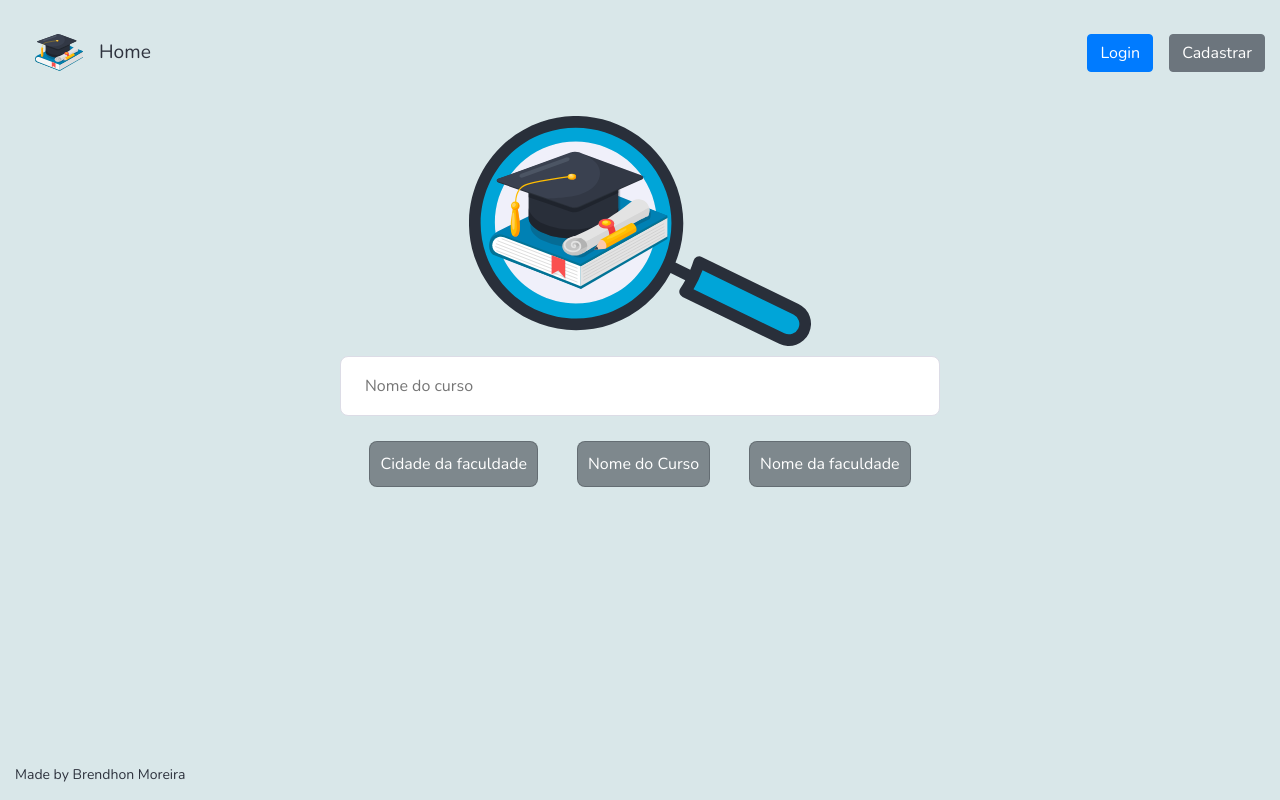
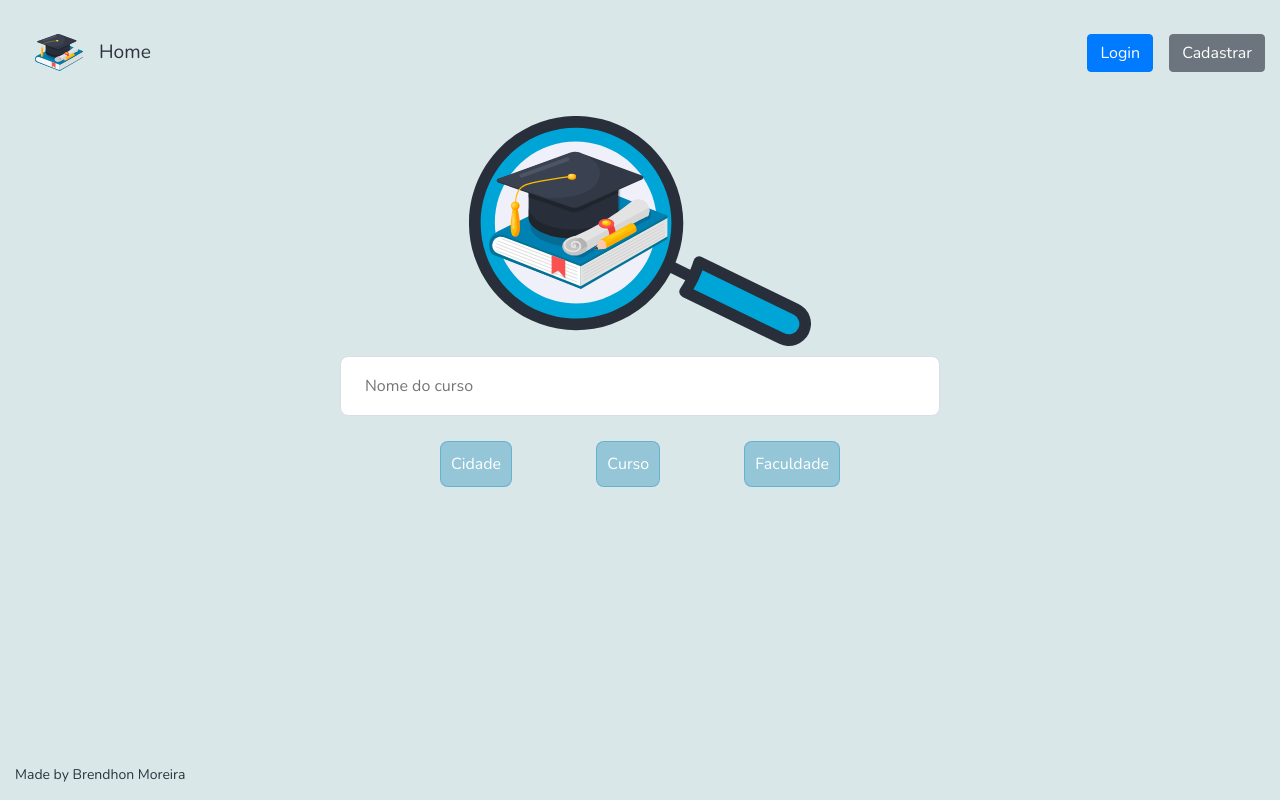
Before and after one commit to Brendhon/SearchFacul_Web, a React (Create React App) app: page / in a window 1280 px wide. Built offline with nearby package versions, Linux system fonts and the light colour scheme.

Commit message:
change: css

```diff
--- a/src/components/Button/Button.css
+++ b/src/components/Button/Button.css
@@ -1,12 +1,22 @@
-.button-content {
+.button-container {
     display: flex;
     flex-direction: column;
     align-items: center;
 
-    --c-main: #5a6268b6;
+    --c-main: #0081b450;
+    --c-activate: #0081b4e5;
 }
 
-.button-content button {
+.button-container .button-content .button-content-activate {
+    background: var(--c-activate);
+    border: 1px solid var(--c-activate);
+    border-radius: 8px;
+    color: white;
+    padding: 10px;
+    outline: none;
+
+}
+.button-container .button-content .button-content-deactivate {
     background: var(--c-main);
     border: 1px solid var(--c-main);
     border-radius: 8px;
@@ -15,14 +25,15 @@
     outline: none;
 }
 
-.button-content button:hover {
-    opacity: 0.8;
+.button-container .button-content button:hover {
+    background: var(--c-activate);
+    border: 1px solid var(--c-activate);
 }
 
-.button-content .button-triangle {
+.button-container .button-triangle {
     width: 0;
     height: 0;
     border-left: 15px solid transparent;
     border-right: 15px solid transparent;
-    border-bottom: 15px solid var(--c-main);
+    border-bottom: 15px solid #0081b4e5;
 }
--- a/src/components/Button/Button.jsx
+++ b/src/components/Button/Button.jsx
@@ -7,9 +7,15 @@ const Button = props => {
     const activate = _ => props.activate()
 
     return (
-        <div className="button-content" >
+        <div className="button-container" >
             {props.activated ? <div className="button-triangle"></div> : <div style={{ marginTop: 15 }} />}
-            <button onClick={props.activated ? deactivate : activate}>{props.text}</button>
+
+            <div className="button-content">
+                <button className={props.activated ? "button-content-activate" : "button-content-deactivate"}
+                    onClick={props.activated ? deactivate : activate}>
+                    {props.text}</button>
+            </div>
+
         </div>
     )
 }
--- a/src/pages/Search/index.jsx
+++ b/src/pages/Search/index.jsx
@@ -43,19 +43,17 @@ const Search = _ => {
                     <div className="search-buttons">
 
                         <Button activated={buttonCity}
-                            text="Cidade da faculdade"
+                            text="Cidade"
                             deactivate={buttonCityDisabled}
                             activate={buttonCityActivated}></Button>
 
-                        {console.log(buttonCity)}
-
                         <Button activated={buttonName}
-                            text="Nome do Curso"
+                            text="Curso"
                             deactivate={buttonNameDisabled}
                             activate={buttonNameActivated}></Button>
 
                         <Button activated={buttonIes}
-                            text="Nome da faculdade"
+                            text="Faculdade"
                             deactivate={buttonIesDisabled}
                             activate={buttonIesActivated}></Button>
 
--- a/src/pages/Search/styles.css
+++ b/src/pages/Search/styles.css
@@ -22,8 +22,8 @@
 
 .search-container .search-content .search-buttons {
     display: flex;
-    justify-content: space-around;
+    justify-content: space-between;
     align-items: center;
-    margin: 10px;
+    margin: 10px 100px 0px 100px;
     font-size: 1rem;
 }
```
